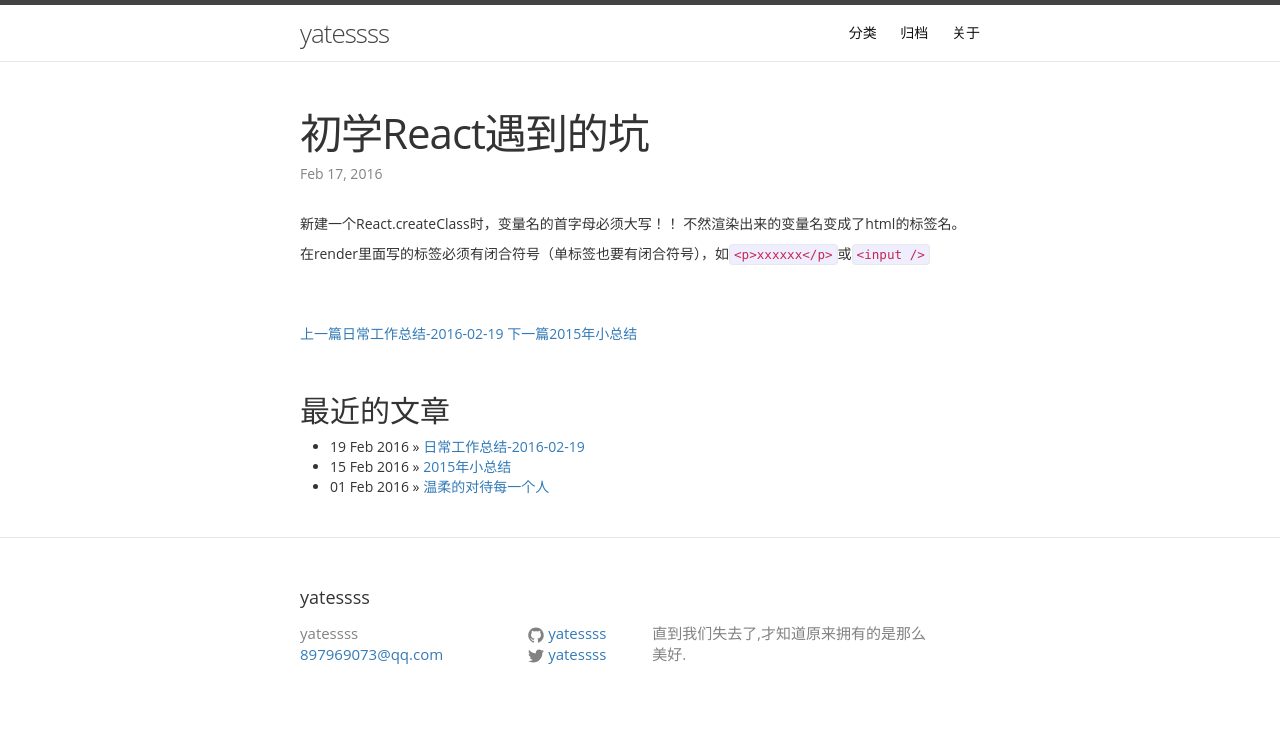
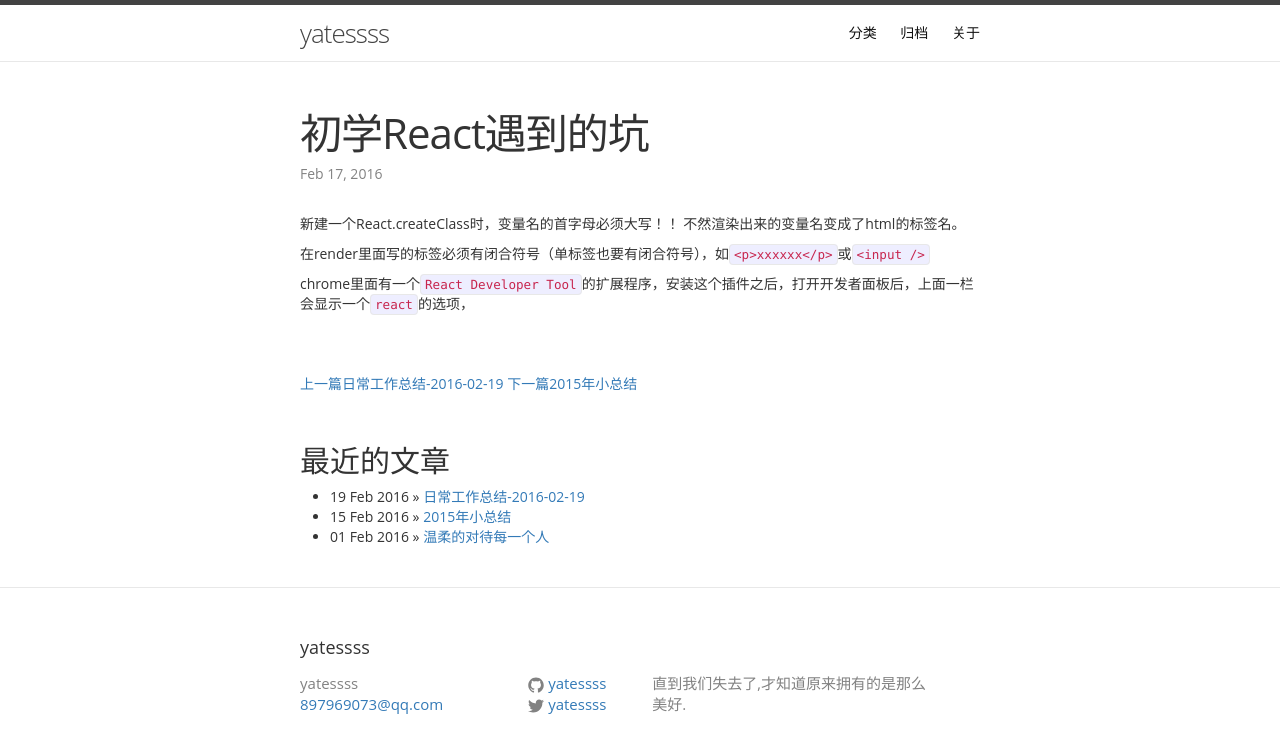
Before and after one commit to yatessss/my-blog, a Jekyll site: the page built from _posts/2016-02-18-初学React遇到的坑.md, in a window 1280 px wide. Shown: the top 753 px of the page. Built offline with Jekyll 4.4.1, drawn with Linux system fonts in a browser that asks for light colours; comment, search, counter and statistics services are not loaded.

Commit message:
change  style

```diff
--- a/_posts/2016-02-18-初学React遇到的坑.md
+++ b/_posts/2016-02-18-初学React遇到的坑.md
@@ -8,3 +8,5 @@ categories: React
 新建一个React.createClass时，变量名的首字母必须大写！！ 不然渲染出来的变量名变成了html的标签名。
 
 在render里面写的标签必须有闭合符号（单标签也要有闭合符号），如`<p>xxxxxx</p>`或`<input />`
+
+chrome里面有一个`React Developer Tool`的扩展程序，安装这个插件之后，打开开发者面板后，上面一栏会显示一个`react`的选项，
--- a/index.html
+++ b/index.html
@@ -39,10 +39,6 @@ layout: default
   <gcse:search></gcse:search>
 
 
-
-
-  <script type="text/javascript">(function(){document.write(unescape('%3Cdiv id="bdcs"%3E%3C/div%3E'));var bdcs = document.createElement('script');bdcs.type = 'text/javascript';bdcs.async = true;bdcs.src = 'http://znsv.baidu.com/customer_search/api/js?sid=9260982647888700394' + '&plate_url=' + encodeURIComponent(window.location.href) + '&t=' + Math.ceil(new Date()/3600000);var s = document.getElementsByTagName('script')[0];s.parentNode.insertBefore(bdcs, s);})();</script>
-
   {% if paginator.total_pages > 1 %}
   <div class="pagination">
     {% if paginator.previous_page %}
```
